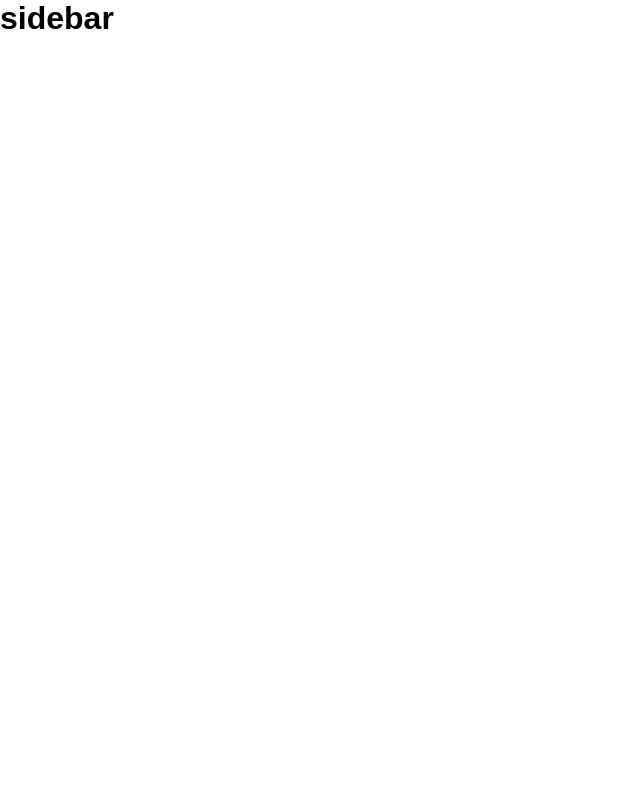
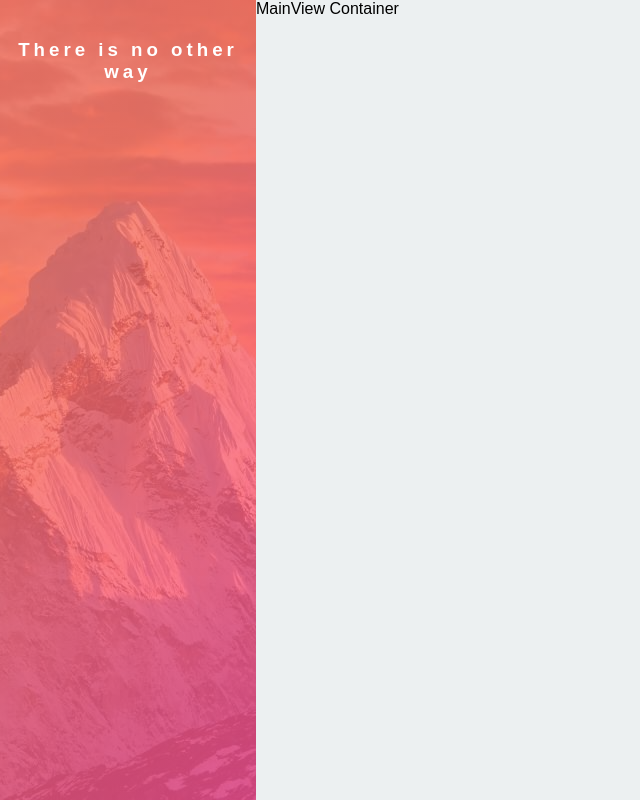
Before and after one commit to Hevertonvp/dashboard, a React (Create React App) app: page / in a window 1280 px wide. Shown: the whole page, without its empty margins (0-640 px from the left). Built offline with nearby package versions, Linux system fonts and the light colour scheme.

Commit message:
adicionado: Background image, header da sidebar

```diff
--- /dev/null
+++ b/src/App.Styles.jsx
@@ -0,0 +1,11 @@
+import styled from '@emotion/styled'
+
+
+export const App = styled.div`
+background: #ecf0f1;
+height: 100vh;
+display: flex;
+`
+export const Header = styled.h1`
+color: pink;
+`
--- a/src/App.js
+++ b/src/App.js
@@ -1,10 +1,22 @@
+import React from 'react'
+import * as s from './App.Styles'
+import Sidebar from './components/Sidebar/Sidebar'
+import MainView from './components/MainView/MainView'
+
+const App = () => {
+
+  const backgroundImage = 'img/2808.jpg'
 
 
-function App() {
   return (
-    <div className="App">
-      <h1> sidebar</h1>
-    </div>
+    <s.App>
+      <Sidebar
+        backgroundImage={backgroundImage}
+        header="There is no other way"
+      />
+
+      <MainView />
+    </s.App>
   );
 }
 
--- a/src/Global.scss
+++ b/src/Global.scss
@@ -1,7 +1,21 @@
-body{
-    margin: 0;
-    padding: 0;
-    font-size:16px;
+body {
+
+    margin     : 0;
+    padding    : 0;
+    font-size  : 16px;
     font-family: 'poppins', sans-serif;
-};
-h1, h2, h3, h4, h5, h6, p {margin: 0};
+}
+
+;
+
+h1,
+h2,
+h3
+h4,
+h5,
+h6,
+p {
+    margin: 0
+}
+
+;
--- /dev/null
+++ b/src/components/MainView/MainView.jsx
@@ -0,0 +1,7 @@
+import React from 'react'
+import * as s from './MainViewStyles'
+
+const MainView = () => {
+    return <s.MainViewContainer>MainView Container</s.MainViewContainer>
+}
+export default MainView
--- /dev/null
+++ b/src/components/MainView/MainViewStyles.jsx
@@ -0,0 +1,6 @@
+import styled from '@emotion/styled'
+
+
+export const MainViewContainer = styled.div`
+width: 80%;
+`
--- /dev/null
+++ b/src/components/Sidebar/Sidebar.jsx
@@ -0,0 +1,12 @@
+import React from 'react'
+import * as s from './SidebarStyles'
+
+const Sidebar = props => {
+    const { backgroundImage, header } = props
+    const menuItens = ["home", "clients", "blog", "etc, etc"]
+    return (<s.SidebarContainer backgroundImage={backgroundImage}>
+        <s.SidebarHeader>{header}</s.SidebarHeader>
+    </s.SidebarContainer>
+    )
+}
+export default Sidebar
--- /dev/null
+++ b/src/components/Sidebar/SidebarStyles.jsx
@@ -0,0 +1,25 @@
+import styled from '@emotion/styled'
+
+
+export const SidebarContainer = styled.div`
+width: 20%;
+max-width: 280px;
+min-width: 80px;
+background-image: linear-gradient(
+    315deg,
+    rgba(252,82,150,0.8) 0%,
+    rgba(246,112,98,0.8) 74%),
+    url(${props => props.backgroundImage});
+)
+backgorund-size: cover;
+background-repeat: no-repeat;
+background-position: center center;
+`
+
+export const SidebarHeader = styled.h3`
+padding: 20px 10px;
+text-align: center;
+margin-botton: 10px;
+letter-spacing: 4px;
+color: white;
+`
```
Also changed, not shown: public/img/2808.jpg (added).
